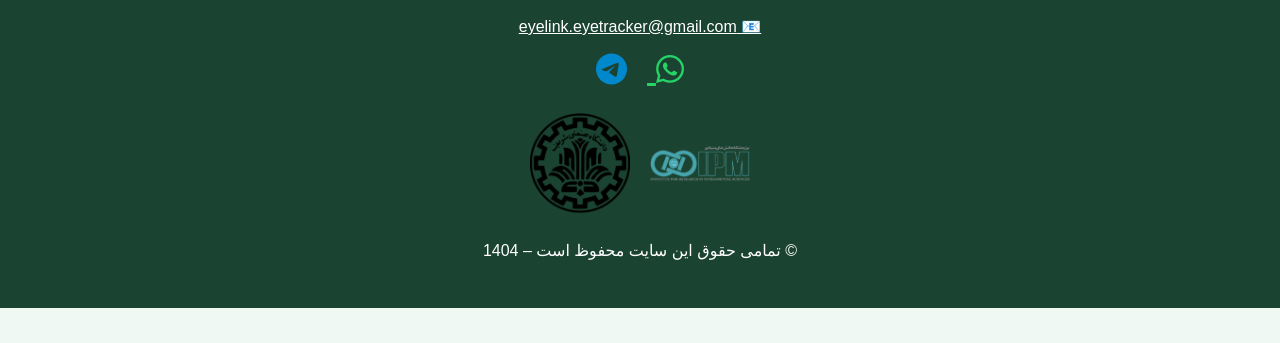
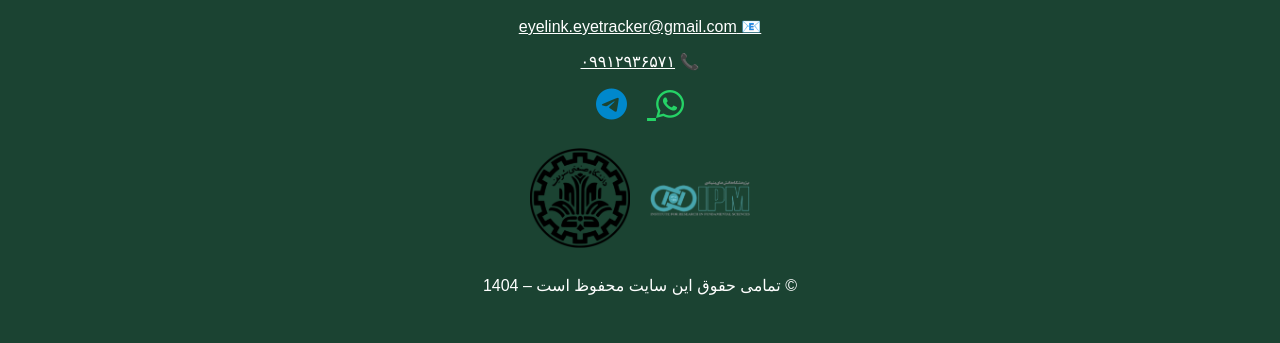
Before and after one commit to eyetrackingresearch/site, a plain HTML site: page index.html in a window 1280 px wide. Shown: the part 3921-4264 px from the top of the page. Before the commit the page ends 4229 px from the top, so only its background shows below. Drawn offline with Linux system fonts and the light colour scheme.

Commit message:
index.html

```diff
--- a/index.html
+++ b/index.html
@@ -279,12 +279,12 @@
                       });
                     }
                   </script>
-<!--                <p>
-                    📞 <a href="tel:+982112345678" style="color: white; text-decoration: underline;">
-                      ۰۲۱-۱۲۳۴۵۶۷۸
+                <p>
+                    📞 <a href="tel:+989912936571" style="color: white; text-decoration: underline;">
+                      ۰۹۹۱۲۹۳۶۵۷۱
                     </a>
-                </p>  !-->
-                  <a href="https://wa.me/+989373169165" target="_blank" style="color: #25D366; font-size: 2rem; margin: 0 10px;">
+                </p>
+                <a href="https://wa.me/+989373169165" target="_blank" style="color: #25D366; font-size: 2rem; margin: 0 10px;">
                     <i class="fab fa-whatsapp"></i>
                 </a>
                 <a href="https://t.me/a_khorshidtalab" target="_blank" style="color: #0088cc; font-size: 2rem; margin: 0 10px;">
```
